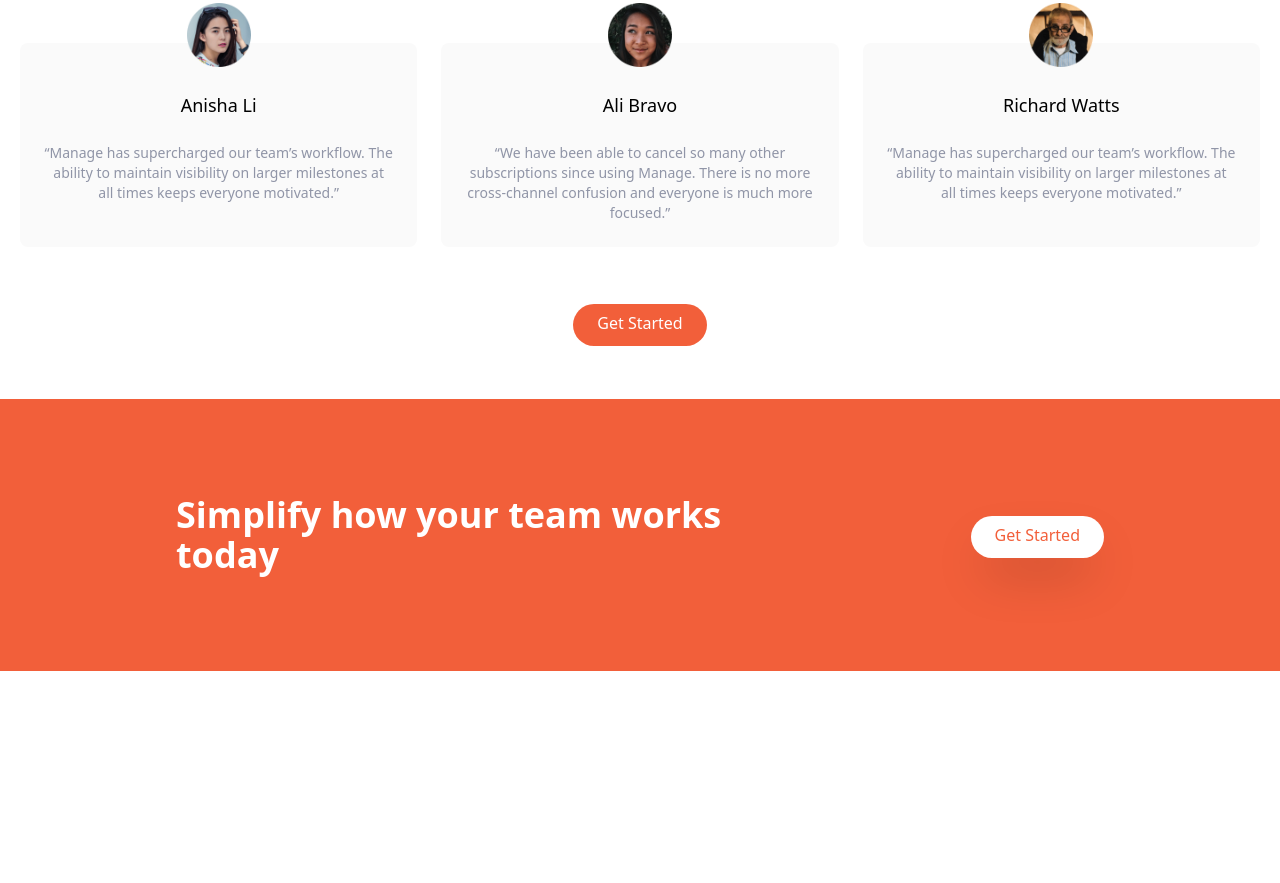
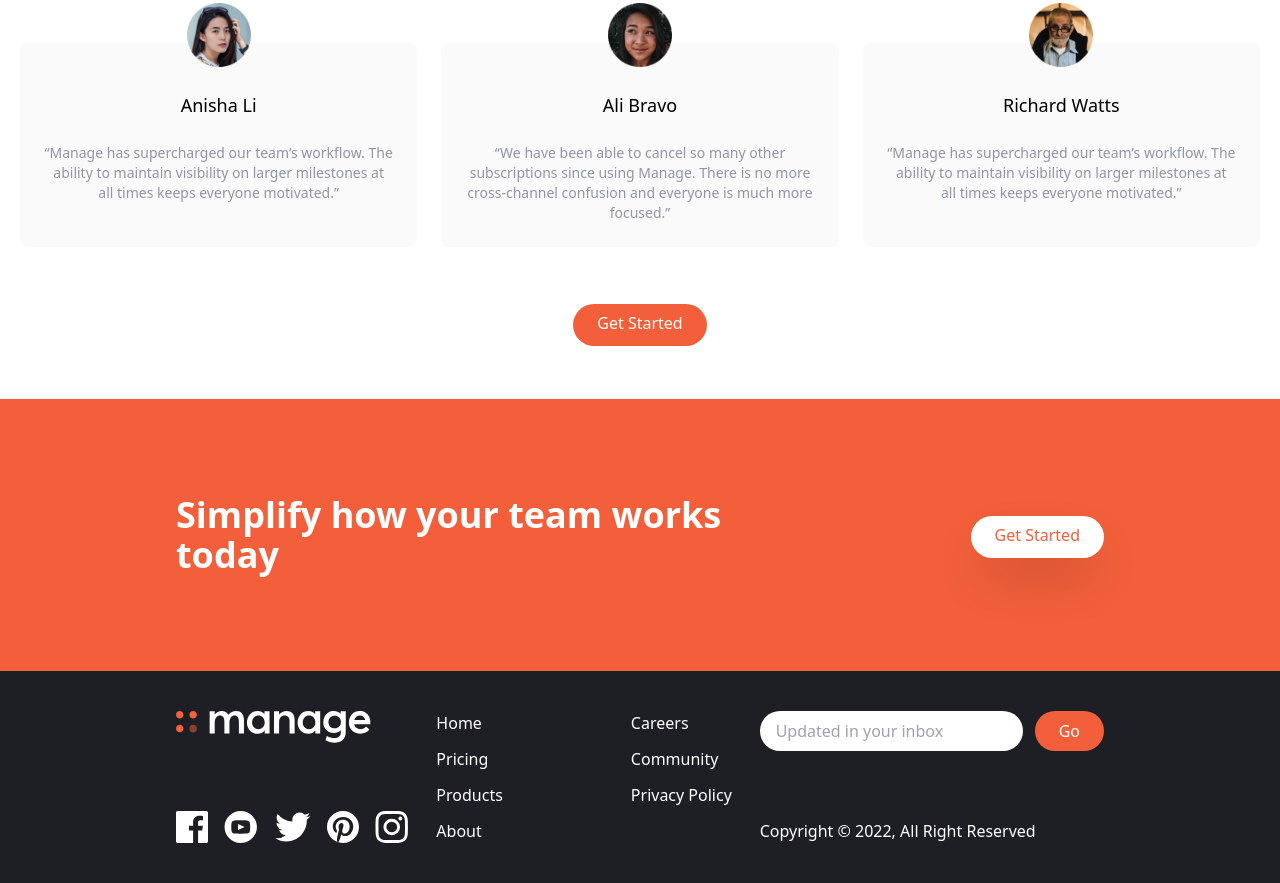
Before and after one commit to moxeey/tailwind_manage_landing, a website: page index.html in a window 1280 px wide. Shown: the part 1361-2244 px from the top of the page. Before the commit the page ends 2032 px from the top, so only its background shows below. Drawn offline with Linux system fonts and the light colour scheme.

Commit message:
feat: Footer

```diff
--- a/index.html
+++ b/index.html
@@ -251,5 +251,85 @@
         </div>
       </div>
     </section>
+
+    <!-- Footer Section -->
+    <footer class="bg-veryDarkBlue">
+      <!-- Flex Container -->
+      <div
+        class="container flex flex-col-reverse justify-between px-6 py-10 mx-auto space-y-8 md:flex-row md:space-y-0"
+      >
+        <!-- Logo and Social Links Container -->
+        <div
+          class="flex flex-col-reverse items-center justify-between space-y-12 md:flex-col md:space-y-0 md:items-start"
+        >
+          <div class="mx-auto my-6 text-center text-white md:hidden">
+            Copyright &copy; 2022, All Right Reserved
+          </div>
+          <!-- Logo -->
+          <div>
+            <img src="/img/logo-white.svg" class="h-8" alt="" />
+          </div>
+          <!-- Social Links Container -->
+          <div class="flex justify-center space-x-4">
+            <!-- Link 1 -->
+            <a href="#">
+              <img src="/img/icon-facebook.svg" alt="faceboot" class="h-8" />
+            </a>
+            <!-- Link 2 -->
+            <a href="#">
+              <img src="/img/icon-youtube.svg" alt="youtube" class="h-8" />
+            </a>
+            <!-- Link 3 -->
+            <a href="#">
+              <img src="/img/icon-twitter.svg" alt="twitter" class="h-8" />
+            </a>
+            <!-- Link 4 -->
+            <a href="#">
+              <img src="/img/icon-pinterest.svg" alt="pinterest" class="h-8" />
+            </a>
+            <!-- Link 5 -->
+            <a href="#">
+              <img src="/img/icon-instagram.svg" alt="instagram" class="h-8" />
+            </a>
+          </div>
+        </div>
+
+        <!-- List Container -->
+        <div class="flex justify-around space-x-32">
+          <div class="flex flex-col space-y-3 text-white">
+            <a href="#" class="hover:text-brightRed">Home</a>
+            <a href="#" class="hover:text-brightRed">Pricing</a>
+            <a href="#" class="hover:text-brightRed">Products</a>
+            <a href="#" class="hover:text-brightRed">About</a>
+          </div>
+          <div class="flex flex-col space-y-3 text-white">
+            <a href="#" class="hover:text-brightRed">Careers</a>
+            <a href="#" class="hover:text-brightRed">Community</a>
+            <a href="#" class="hover:text-brightRed">Privacy Policy</a>
+          </div>
+        </div>
+        <!-- Input Container -->
+        <div class="flex flex-col justify-between">
+          <form>
+            <div class="flex space-x-3">
+              <input
+                type="
+              "
+                class="flex-1 px-4 rounded-full focus:outline-none"
+                placeholder="Updated in your inbox"
+              />
+              <button
+                class="px-6 py-2 text-white rounded-full bg-brightRed hover:bg-brightRedLight focus:outline-none"
+              >
+                Go
+              </button>
+            </div>
+          </form>
+          <div class="hidden text-white md:block">
+            Copyright &copy; 2022, All Right Reserved
+          </div>
+        </div>
+      </div>
+    </footer>
   </body>
 </html>
```
Also changed, not shown: css/main.css.
